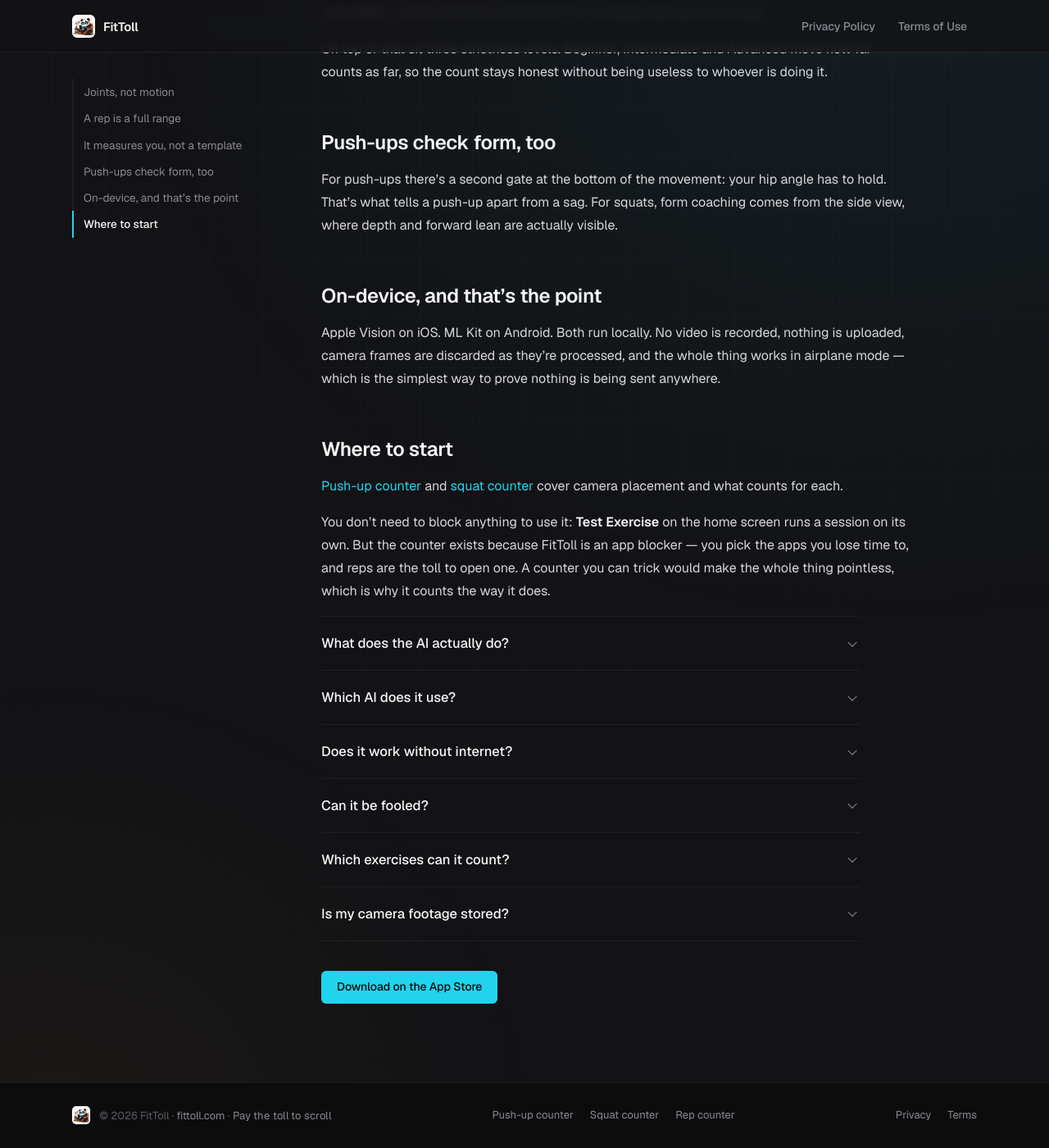
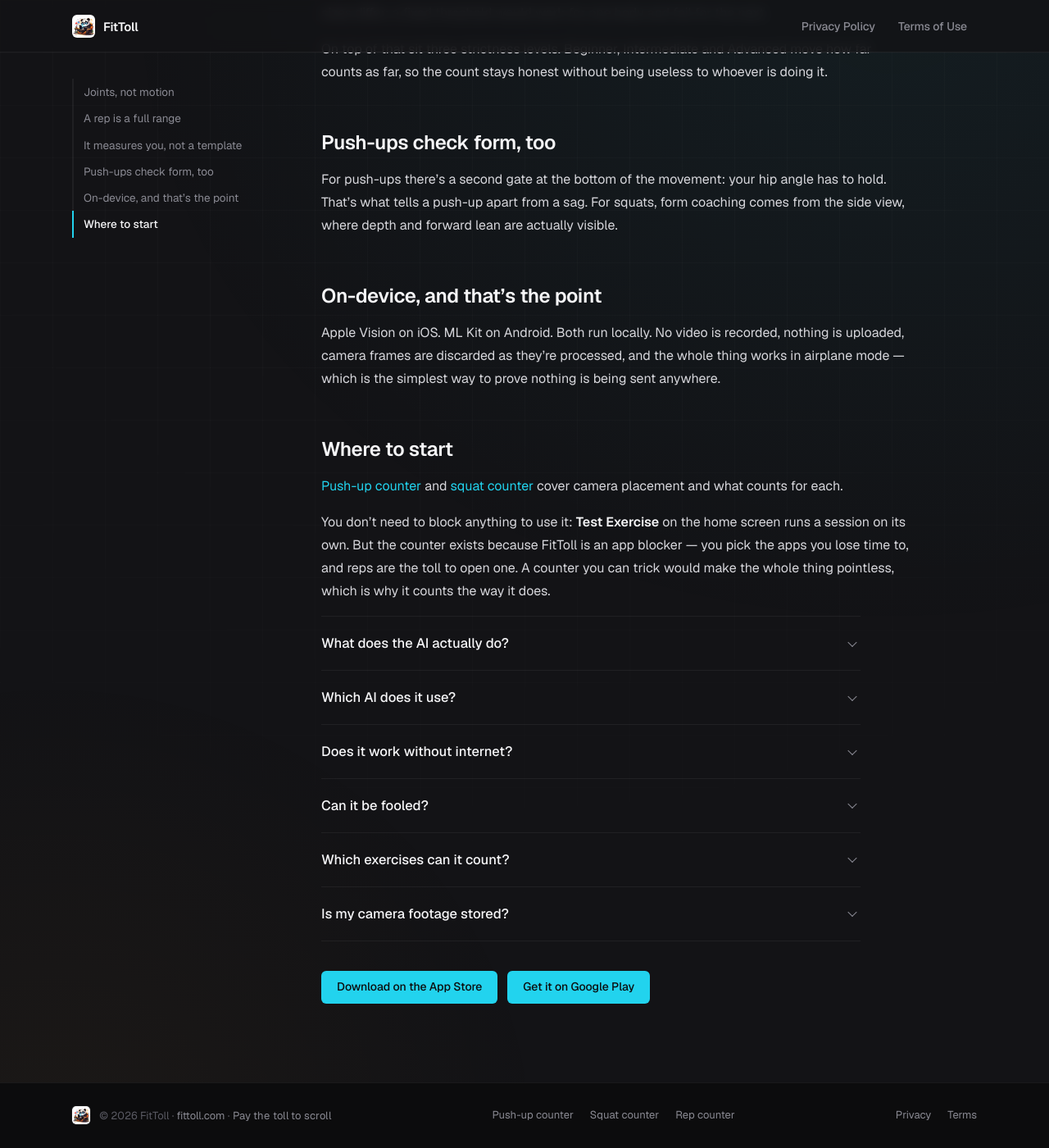
Before and after one commit to aurobindoGupta/fitToll-site, a Jekyll site: the page built from ai-rep-counter.md, in a window 1280 px wide and 1400 px high, scrolled down 1006 px. Shown: the whole window at 82% size. Built offline with Jekyll 4.4.1, drawn with Linux system fonts in a browser that asks for light colours.

Commit message:
feat(site): give the three guide pages a Google Play button
Android went live on Google Play on 2026-08-29, but the guide pages
(squat-counter, push-up-counter, ai-rep-counter) still ended with a lone
"Download on the App Store". All three describe Android behaviour in the body
text — "ML Kit on Android" — and then gave an Android reader nowhere to go. The
260829-ly2 sweep updated the homepage's platform cards and missed these three,
the same class of miss as the "Android testers" hero CTA that 260901-isf caught.

Adds a `.page-cta-duo` modifier rather than reusing `.gate-actions`, and that
choice was made by looking, not by reading CSS. `.gate-actions` was the obvious
candidate — it is the site's existing two-button flex pattern — but
`.gate-actions .btn` pins `max-width: 220px` with a fixed `height: 46px`, and
"Download on the App Store" wraps to two lines inside 220px and overflows the
button box. That renders as text spilling out the bottom of a rounded
rectangle. The computed styles all looked right; only the screenshot showed it.

`.page-cta-duo` sets flex + 12px gap and nothing else, so the buttons keep their
natural widths and wrap instead of overflowing. Verified on the live page by
substituting the exact shipping markup and measuring:
- wide column (720px): both on one row, 215x40 and 174x40, tops equal at 667,
  36px top margin preserved (`.post-content p.page-cta` at 0,2,1 still beats
  `.page-cta-duo` for the margin)
- narrow column (330px, ~iPhone content width): wraps to two rows, second row
  top +52px = 40px height + 12px gap, no overflow

Co-Authored-By: Claude Opus 5 (1M context) <noreply@anthropic.com>

```diff
--- a/_sass/minima/custom-styles.scss
+++ b/_sass/minima/custom-styles.scss
@@ -1433,3 +1433,17 @@ body[data-drawer-open="true"] { overflow: hidden; }
 .strip > p.page-cta {
   margin: 36px 0 0;
 }
+
+/* Two store buttons in one page CTA (App Store + Google Play).
+   Deliberately NOT .gate-actions: that caps .btn at max-width 220px with a
+   fixed 46px height, and "Download on the App Store" wraps to two lines inside
+   it and overflows the button box. Buttons here keep their natural widths
+   (215px / 174px measured) and wrap to a second row when the column is too
+   narrow, which is the phone case. */
+.post-content p.page-cta-duo,
+.strip > p.page-cta-duo {
+  display: flex;
+  flex-wrap: wrap;
+  gap: 12px;
+  align-items: center;
+}
--- a/ai-rep-counter.md
+++ b/ai-rep-counter.md
@@ -95,4 +95,4 @@ which is why it counts the way it does.
 
 {% include faq.html %}
 
-<p class="page-cta"><a class="btn btn-primary" href="https://apps.apple.com/us/app/fittoll/id6761677416">Download on the App Store</a></p>
+<p class="page-cta page-cta-duo"><a class="btn btn-primary" href="https://apps.apple.com/us/app/fittoll/id6761677416">Download on the App Store</a><a class="btn btn-primary" href="https://play.google.com/store/apps/details?id=com.scrollblocker.android">Get it on Google Play</a></p>
```
Also changed, not shown: push-up-counter.md (+1 -1 lines), squat-counter.md (+1 -1 lines).
